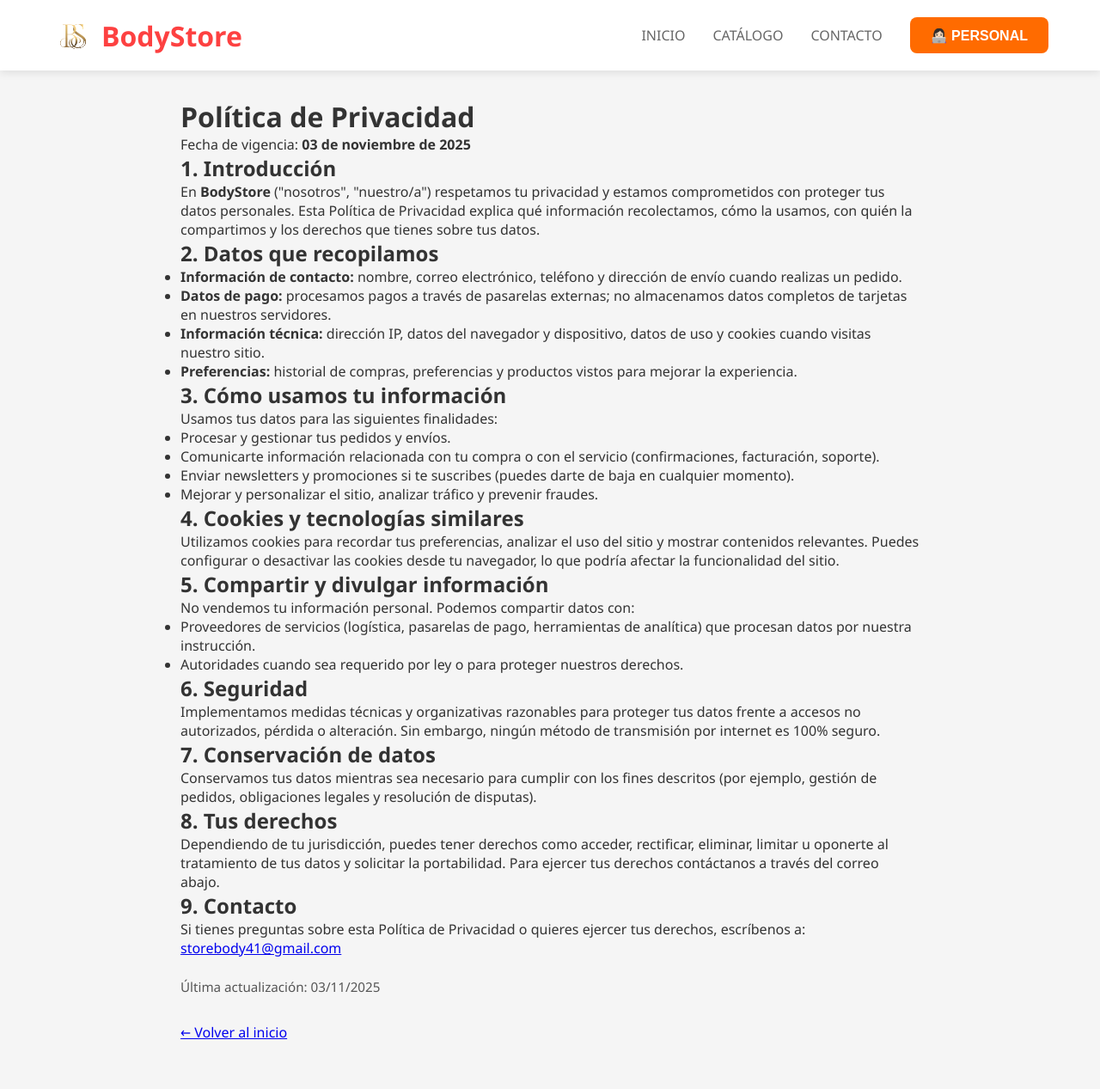
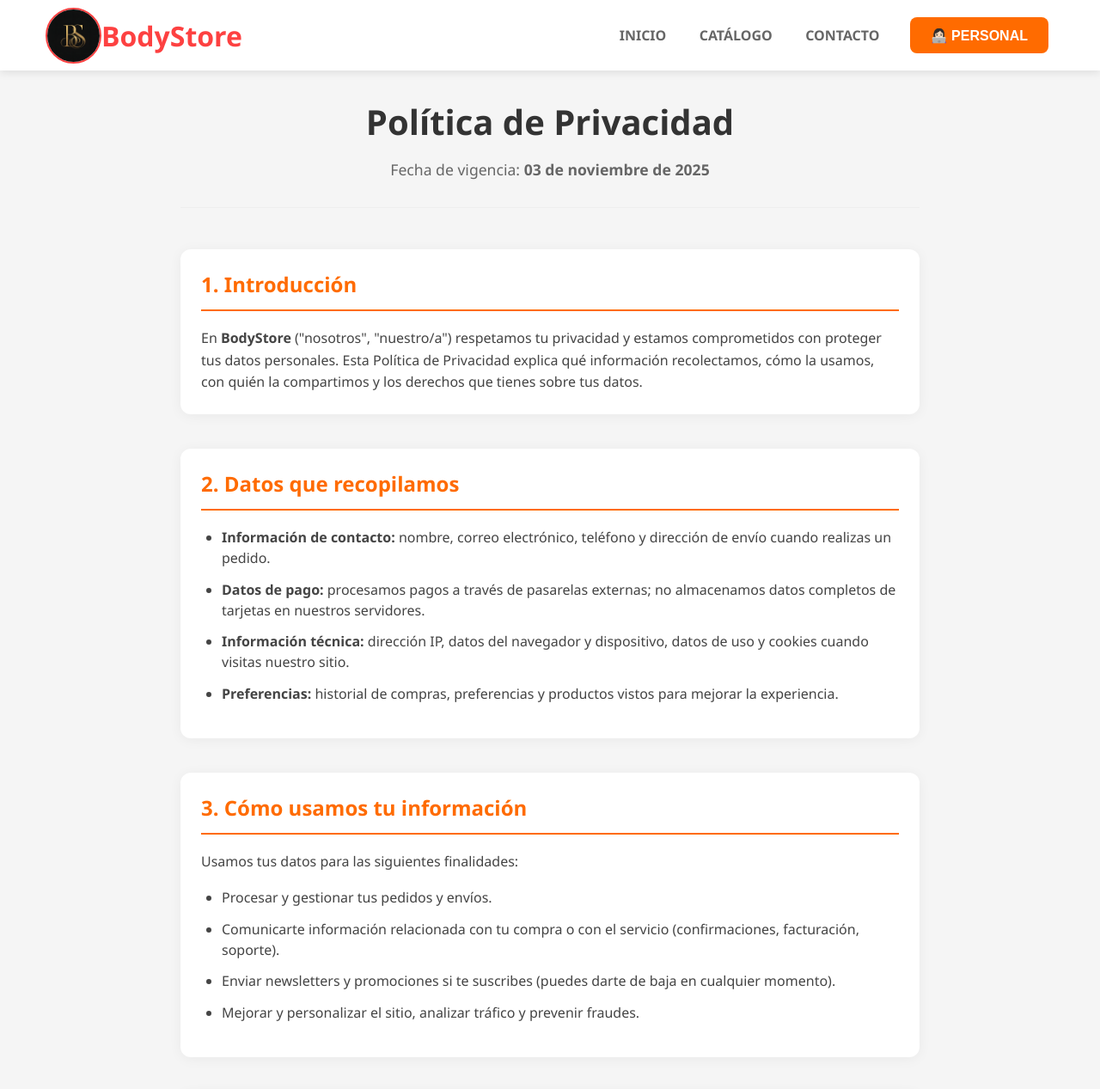
Before and after one commit to yaurireact13/BodyStores, a plain HTML site: page privacy.html in a window 1280 px wide. Shown: the top 1267 px of the page at 86% size. Drawn offline with Linux system fonts and the light colour scheme.

Commit message:
Actualizacion de la pagina

```diff
--- a/css/styles.css
+++ b/css/styles.css
@@ -94,6 +94,152 @@ nav a:hover {
     padding: 0.8rem;
     text-align: center;
     font-weight: 500;
+}
+
+/* Privacy Page Styles */
+.privacy-header {
+    text-align: center;
+    margin-bottom: 3rem;
+    padding-bottom: 2rem;
+    border-bottom: 1px solid #eee;
+}
+
+.privacy-title {
+    color: #333;
+    font-size: 2.5rem;
+    margin-bottom: 1rem;
+}
+
+.privacy-date {
+    color: #666;
+    font-size: 1.1rem;
+}
+
+.privacy-section {
+    margin-bottom: 2.5rem;
+    padding: 1.5rem;
+    background: white;
+    border-radius: 12px;
+    box-shadow: 0 2px 15px rgba(0,0,0,0.05);
+}
+
+.privacy-section-title {
+    color: #ff6b00;
+    font-size: 1.5rem;
+    margin-bottom: 1.2rem;
+    padding-bottom: 0.8rem;
+    border-bottom: 2px solid #ff6b00;
+}
+
+.privacy-text {
+    line-height: 1.6;
+    color: #444;
+}
+
+.privacy-section ul {
+    padding-left: 1.5rem;
+    margin: 1rem 0;
+}
+
+.privacy-section li {
+    margin-bottom: 0.8rem;
+    line-height: 1.5;
+    color: #444;
+}
+
+.privacy-section a {
+    color: #ff6b00;
+    text-decoration: none;
+    border-bottom: 1px solid transparent;
+    transition: border-color 0.3s;
+}
+
+.privacy-section a:hover {
+    border-bottom-color: #ff6b00;
+}
+
+.privacy-footer {
+    margin-top: 3rem;
+    padding-top: 2rem;
+    border-top: 1px solid #eee;
+    text-align: center;
+}
+
+.privacy-update-date {
+    font-size: 0.95rem;
+    color: #666;
+    margin-bottom: 1rem;
+}
+
+.privacy-back-link {
+    display: inline-block;
+    color: #ff6b00;
+    text-decoration: none;
+    font-weight: 500;
+    padding: 0.5rem 1rem;
+    border: 2px solid #ff6b00;
+    border-radius: 25px;
+    transition: all 0.3s ease;
+}
+
+.privacy-back-link:hover {
+    background: #ff6b00;
+    color: white;
+    transform: translateY(-2px);
+    box-shadow: 0 4px 15px rgba(255,107,0,0.3);
+}
+
+@media (max-width: 600px) {
+    .privacy-title {
+        font-size: 2rem;
+    }
+
+    .privacy-section {
+        padding: 1rem;
+        margin-bottom: 1.5rem;
+    }
+
+    .privacy-section-title {
+        font-size: 1.3rem;
+    }
+}
+
+/* Responsive navbar styles */
+.nav-toggle {
+    display: none;
+    background: transparent;
+    border: none;
+    font-size: 1.6rem;
+    cursor: pointer;
+    color: #333;
+}
+
+.main-nav {
+    display: flex;
+    gap: 2rem;
+    align-items: center;
+}
+
+.main-nav a {
+    color: #666;
+    text-decoration: none;
+    font-weight: 600;
+    padding: 0.4rem 0.2rem;
+}
+
+@media (max-width: 800px) {
+    .nav-toggle { display: block; }
+    .header-content { justify-content: space-between; }
+    .main-nav { display: none; position: absolute; top: 100%; left: 0; right: 0; background: #fff; padding: 1rem; box-shadow: 0 8px 30px rgba(0,0,0,0.12); flex-direction: column; gap: 0.5rem; }
+    body.nav-open .main-nav { display: flex; }
+    .main-nav a { display: block; padding: 0.6rem 0; color: #333; }
+    .main-nav .cart-btn { display: block; width: 100%; }
+}
+
+/* small screens: stack nav links visually */
+@media (max-width: 480px) {
+    .main-nav { padding: 0.8rem; }
+    .nav-toggle { font-size: 1.8rem; }
 }
 
 /* SLIDER STYLES */
--- a/js/script.js
+++ b/js/script.js
@@ -381,6 +381,35 @@ function resetAutoSlide() {
     startAutoSlide();
 }
 
+// Toggle responsive navigation (shows/hides mobile menu)
+function toggleNav() {
+    const btn = document.querySelector('.nav-toggle');
+    if (btn) {
+        const expanded = btn.getAttribute('aria-expanded') === 'true';
+        btn.setAttribute('aria-expanded', String(!expanded));
+    }
+    document.body.classList.toggle('nav-open');
+}
+
+// Close nav when clicking a nav link
+document.addEventListener('click', (e) => {
+    const link = e.target.closest && e.target.closest('.main-nav a');
+    if (link) {
+        document.body.classList.remove('nav-open');
+        const btn = document.querySelector('.nav-toggle');
+        if (btn) btn.setAttribute('aria-expanded', 'false');
+    }
+});
+
+// Close nav with Escape key
+document.addEventListener('keydown', (e) => {
+    if (e.key === 'Escape') {
+        document.body.classList.remove('nav-open');
+        const btn = document.querySelector('.nav-toggle');
+        if (btn) btn.setAttribute('aria-expanded', 'false');
+    }
+});
+
 function scrollToProducts() {
     const elem = document.getElementById('productos');
     if (elem) elem.scrollIntoView({ behavior: 'smooth' });
--- a/privacy.html
+++ b/privacy.html
@@ -13,10 +13,11 @@
     <header>
         <div class="header-content">
             <div class="logo">
-                <div class="logo-icon"><img src="img/logo.png" alt="BodyStore" width="65" height="65"></div>
+                <div class="logo-icon"><img src="img/logo_oscuro.png" alt="BodyStore" width="65" height="65" style="border: 2px solid #fd4141; border-radius: 50%;"></div>
                 <span><a href="index.html" style="text-decoration:none; color: inherit;">BodyStore</a></span>
             </div>
-            <nav>
+            <button class="nav-toggle" aria-label="Abrir menú" aria-expanded="false" onclick="toggleNav()">☰</button>
+            <nav id="mainNav" class="main-nav" role="navigation">
                 <a href="index.html#inicio">INICIO</a>
                 <a href="products.html">CATÁLOGO</a>
                 <a href="index.html#contacto">CONTACTO</a>
@@ -26,16 +27,18 @@
     </header>
 
     <main style="max-width:900px; margin:2rem auto; padding:0 20px;">
-        <h1>Política de Privacidad</h1>
-        <p>Fecha de vigencia: <strong>03 de noviembre de 2025</strong></p>
+        <div class="privacy-header">
+            <h1 class="privacy-title">Política de Privacidad</h1>
+            <p class="privacy-date">Fecha de vigencia: <strong>03 de noviembre de 2025</strong></p>
+        </div>
 
-        <section>
-            <h2>1. Introducción</h2>
-            <p>En <strong>BodyStore</strong> ("nosotros", "nuestro/a") respetamos tu privacidad y estamos comprometidos con proteger tus datos personales. Esta Política de Privacidad explica qué información recolectamos, cómo la usamos, con quién la compartimos y los derechos que tienes sobre tus datos.</p>
+        <section class="privacy-section">
+            <h2 class="privacy-section-title">1. Introducción</h2>
+            <p class="privacy-text">En <strong>BodyStore</strong> ("nosotros", "nuestro/a") respetamos tu privacidad y estamos comprometidos con proteger tus datos personales. Esta Política de Privacidad explica qué información recolectamos, cómo la usamos, con quién la compartimos y los derechos que tienes sobre tus datos.</p>
         </section>
 
-        <section>
-            <h2>2. Datos que recopilamos</h2>
+        <section class="privacy-section">
+            <h2 class="privacy-section-title">2. Datos que recopilamos</h2>
             <ul>
                 <li><strong>Información de contacto:</strong> nombre, correo electrónico, teléfono y dirección de envío cuando realizas un pedido.</li>
                 <li><strong>Datos de pago:</strong> procesamos pagos a través de pasarelas externas; no almacenamos datos completos de tarjetas en nuestros servidores.</li>
@@ -44,9 +47,9 @@
             </ul>
         </section>
 
-        <section>
-            <h2>3. Cómo usamos tu información</h2>
-            <p>Usamos tus datos para las siguientes finalidades:</p>
+        <section class="privacy-section">
+            <h2 class="privacy-section-title">3. Cómo usamos tu información</h2>
+            <p class="privacy-text">Usamos tus datos para las siguientes finalidades:</p>
             <ul>
                 <li>Procesar y gestionar tus pedidos y envíos.</li>
                 <li>Comunicarte información relacionada con tu compra o con el servicio (confirmaciones, facturación, soporte).</li>
@@ -55,43 +58,44 @@
             </ul>
         </section>
 
-        <section>
-            <h2>4. Cookies y tecnologías similares</h2>
-            <p>Utilizamos cookies para recordar tus preferencias, analizar el uso del sitio y mostrar contenidos relevantes. Puedes configurar o desactivar las cookies desde tu navegador, lo que podría afectar la funcionalidad del sitio.</p>
+        <section class="privacy-section">
+            <h2 class="privacy-section-title">4. Cookies y tecnologías similares</h2>
+            <p class="privacy-text">Utilizamos cookies para recordar tus preferencias, analizar el uso del sitio y mostrar contenidos relevantes. Puedes configurar o desactivar las cookies desde tu navegador, lo que podría afectar la funcionalidad del sitio.</p>
         </section>
 
-        <section>
-            <h2>5. Compartir y divulgar información</h2>
-            <p>No vendemos tu información personal. Podemos compartir datos con:</p>
+        <section class="privacy-section">
+            <h2 class="privacy-section-title">5. Compartir y divulgar información</h2>
+            <p class="privacy-text">No vendemos tu información personal. Podemos compartir datos con:</p>
             <ul>
                 <li>Proveedores de servicios (logística, pasarelas de pago, herramientas de analítica) que procesan datos por nuestra instrucción.</li>
                 <li>Autoridades cuando sea requerido por ley o para proteger nuestros derechos.</li>
             </ul>
         </section>
 
-        <section>
-            <h2>6. Seguridad</h2>
-            <p>Implementamos medidas técnicas y organizativas razonables para proteger tus datos frente a accesos no autorizados, pérdida o alteración. Sin embargo, ningún método de transmisión por internet es 100% seguro.</p>
+        <section class="privacy-section">
+            <h2 class="privacy-section-title">6. Seguridad</h2>
+            <p class="privacy-text">Implementamos medidas técnicas y organizativas razonables para proteger tus datos frente a accesos no autorizados, pérdida o alteración. Sin embargo, ningún método de transmisión por internet es 100% seguro.</p>
         </section>
 
-        <section>
-            <h2>7. Conservación de datos</h2>
-            <p>Conservamos tus datos mientras sea necesario para cumplir con los fines descritos (por ejemplo, gestión de pedidos, obligaciones legales y resolución de disputas).</p>
+        <section class="privacy-section">
+            <h2 class="privacy-section-title">7. Conservación de datos</h2>
+            <p class="privacy-text">Conservamos tus datos mientras sea necesario para cumplir con los fines descritos (por ejemplo, gestión de pedidos, obligaciones legales y resolución de disputas).</p>
         </section>
 
-        <section>
-            <h2>8. Tus derechos</h2>
-            <p>Dependiendo de tu jurisdicción, puedes tener derechos como acceder, rectificar, eliminar, limitar u oponerte al tratamiento de tus datos y solicitar la portabilidad. Para ejercer tus derechos contáctanos a través del correo abajo.</p>
+        <section class="privacy-section">
+            <h2 class="privacy-section-title">8. Tus derechos</h2>
+            <p class="privacy-text">Dependiendo de tu jurisdicción, puedes tener derechos como acceder, rectificar, eliminar, limitar u oponerte al tratamiento de tus datos y solicitar la portabilidad. Para ejercer tus derechos contáctanos a través del correo abajo.</p>
         </section>
 
-        <section>
-            <h2>9. Contacto</h2>
-            <p>Si tienes preguntas sobre esta Política de Privacidad o quieres ejercer tus derechos, escríbenos a: <a href="mailto:storebody41@gmail.com">storebody41@gmail.com</a></p>
+        <section class="privacy-section">
+            <h2 class="privacy-section-title">9. Contacto</h2>
+            <p class="privacy-text">Si tienes preguntas sobre esta Política de Privacidad o quieres ejercer tus derechos, escríbenos a: <a href="mailto:storebody41@gmail.com">storebody41@gmail.com</a></p>
         </section>
 
-        <p style="margin-top:1.5rem; font-size:0.95rem; color:#555;">Última actualización: 03/11/2025</p>
-
-        <p style="margin-top:2rem;"><a href="index.html">← Volver al inicio</a></p>
+        <div class="privacy-footer">
+            <p class="privacy-update-date">Última actualización: 03/11/2025</p>
+            <a href="index.html" class="privacy-back-link">← Volver al inicio</a>
+        </div>
     </main>
 
     <!-- reuse footer from other pages -->
```
Also changed, not shown: index.html (+2 -1 lines), products.html (+2 -1 lines).
